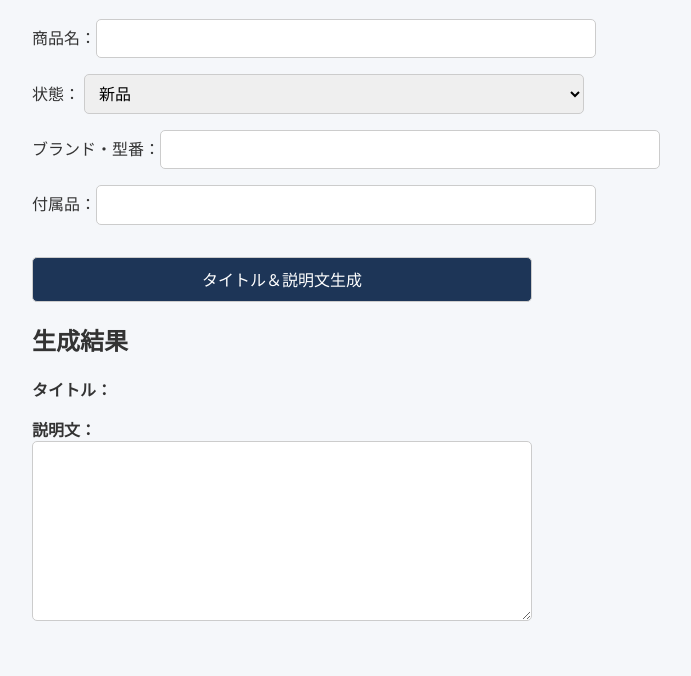
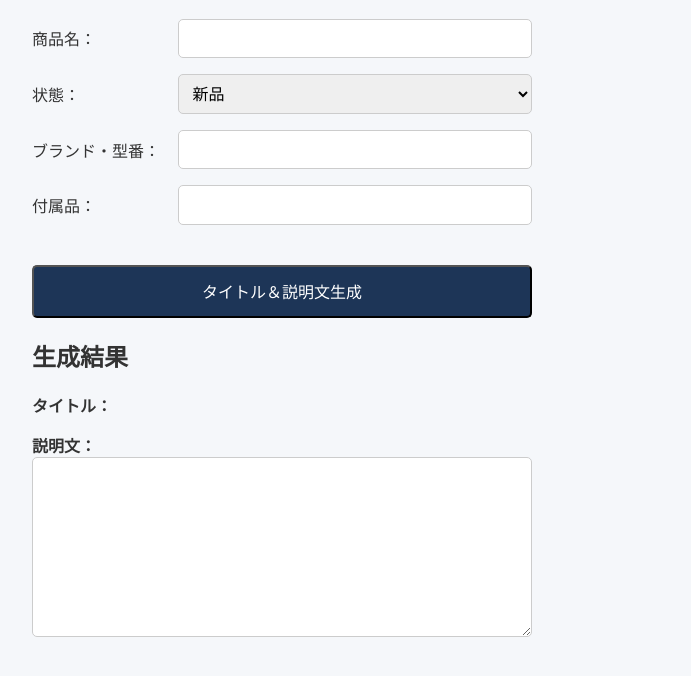
Before and after one commit to take108038/mercari-title-maker, a plain HTML site: page index.html in a window 1280 px wide. Shown: the part 134-810 px from the top of the page, without its empty margins (8-699 px from the left). Drawn offline with Linux system fonts and the light colour scheme.

Commit message:
Update index.html

```diff
--- a/index.html
+++ b/index.html
@@ -15,15 +15,25 @@
     h1 {
       color: #e63946;
     }
-    label {
-      display: block;
-      margin: 1em 0 0.5em;
+    .form-group {
+      display: flex;
+      align-items: center;
+      margin: 1em 0;
+      max-width: 500px;
     }
-    input, select, textarea, button {
+    .form-group label {
+      flex: 0 0 130px;
+      margin-right: 1em;
+    }
+    .form-group input,
+    .form-group select {
+      flex: 1;
       padding: 0.6em;
       font-size: 1em;
       border-radius: 5px;
       border: 1px solid #ccc;
+    }
+    textarea, button {
       width: 100%;
       max-width: 500px;
     }
@@ -31,8 +41,11 @@
       background-color: #1d3557;
       color: white;
       margin-top: 1.5em;
+      padding: 0.8em;
       cursor: pointer;
       transition: background-color 0.3s;
+      border-radius: 5px;
+      font-size: 1em;
     }
     button:hover {
       background-color: #457b9d;
@@ -40,6 +53,10 @@
     textarea {
       white-space: pre-wrap;
       height: 180px;
+      padding: 0.6em;
+      font-size: 1em;
+      border-radius: 5px;
+      border: 1px solid #ccc;
     }
     #result {
       font-weight: bold;
@@ -51,17 +68,17 @@
 <body>
   <h1>メルカリ 売れるタイトルメーカー</h1>
 
-  <label>商品名：<input type="text" id="product"></label>
-  <label>状態：
+  <div class="form-group"><label for="product">商品名：</label><input type="text" id="product"></div>
+  <div class="form-group"><label for="condition">状態：</label>
     <select id="condition">
       <option value="新品">新品</option>
       <option value="美品">美品</option>
       <option value="中古">中古</option>
       <option value="ジャンク">ジャンク</option>
     </select>
-  </label>
-  <label>ブランド・型番：<input type="text" id="brand"></label>
-  <label>付属品：<input type="text" id="accessory"></label>
+  </div>
+  <div class="form-group"><label for="brand">ブランド・型番：</label><input type="text" id="brand"></div>
+  <div class="form-group"><label for="accessory">付属品：</label><input type="text" id="accessory"></div>
 
   <button onclick="generateTitleAndDescription()">タイトル＆説明文生成</button>
 
```
